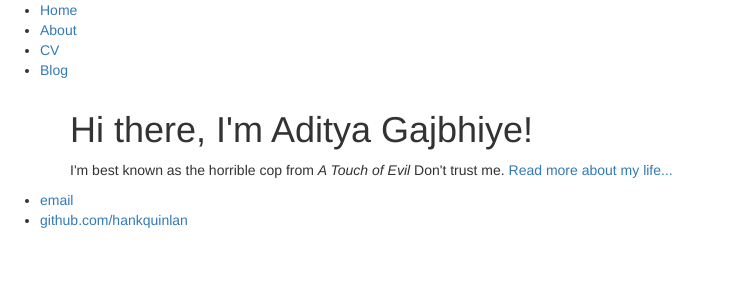
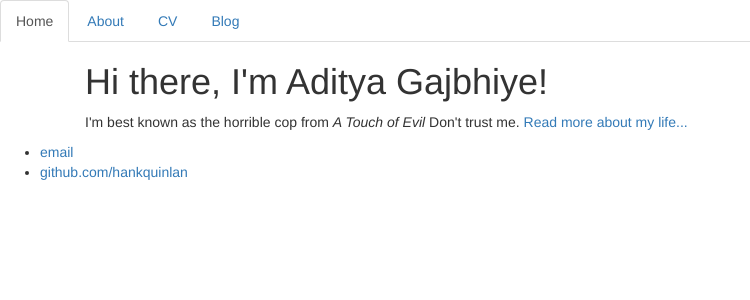
Before and after one commit to AdiGajbhiye/AdiGajbhiye.github.io, a Jekyll site: the page built from index.html, in a window 1280 px wide. Shown: the top 300 px of the page, without its empty margins (0-750 px from the left). Built offline with Jekyll 4.4.1, drawn with Linux system fonts in a browser that asks for light colours.

Commit message:
added nav tab

```diff
--- a/_layouts/default.html
+++ b/_layouts/default.html
@@ -7,14 +7,12 @@
 			<title>{{ page.title }}</title>
 		</head>
 		<body>
-			<nav>
-	    		<ul>
+	    		<ul  class="nav nav-tabs">
 	        		<li class="active"><a href="/">Home</a></li>
 		        	<li><a href="/about">About</a></li>
 	        		<li><a href="/cv">CV</a></li>
 	        		<li><a href="/blog">Blog</a></li>
 	    		</ul>
-			</nav>
 			<div class="container">
 			{{ content }}
 
--- a/index.html
+++ b/index.html
@@ -2,7 +2,7 @@
 layout: default
 title: Horrible Cop
 ---
-<div class="blurb">
+<div class="container">
 	<h1>Hi there, I'm Aditya Gajbhiye!</h1>
 	<p>I'm best known as the horrible cop from <em>A Touch of Evil</em> Don't trust me. <a href="/about">Read more about my life...</a></p>
 </div><!-- /.blurb -->
```
